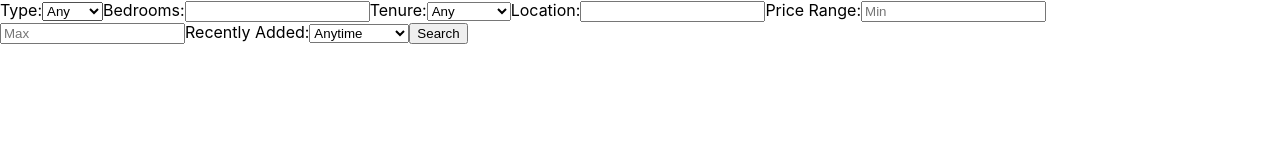
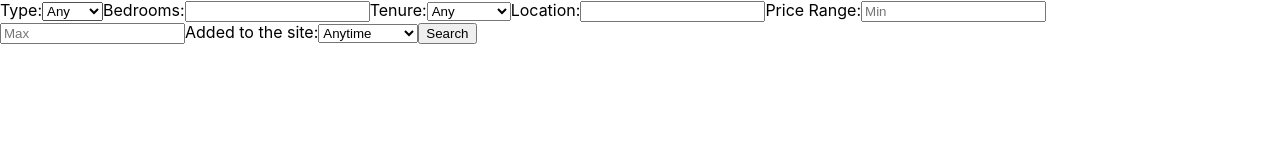
Before and after one commit to MisalSilva/Estate-Agent-Web-Application-ACS-CW11, a React (Create React App) app: page /search in a window 1280 px wide. Shown: the top 160 px of the page. Built offline with nearby package versions, Linux system fonts and the light colour scheme.

Commit message:
Update label for recently added dropdown in Search component

```diff
--- a/src/components/Search.js
+++ b/src/components/Search.js
@@ -106,7 +106,7 @@ const Search = () => {
                 <input type="number" name="maxPrice" placeholder="Max" onChange={handleChange} />
             </label>
             <label>
-                Recently Added:
+                Added to the site:
                 <select name="recentAdded" onChange={handleChange}>
                     <option value="anytime">Anytime</option>
                     <option value="3days">Last 3 Days</option>
```
